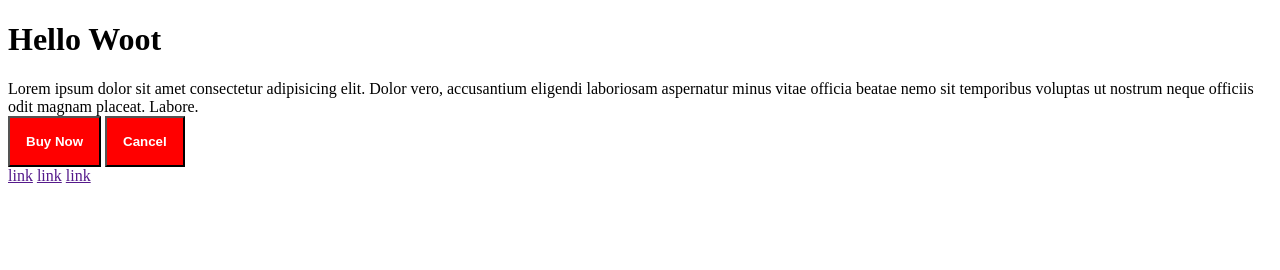
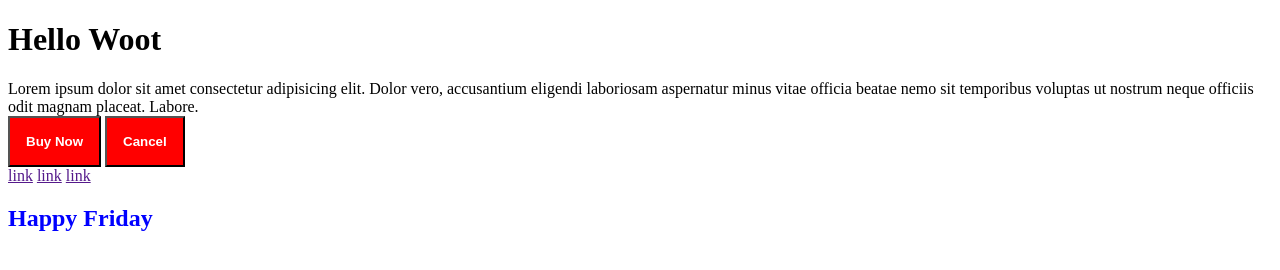
Before and after one commit to worrawutp/karat-test-git, a plain HTML site: page index.html in a window 1280 px wide. Drawn offline with Linux system fonts and the light colour scheme.

Commit message:
add title "Happy Friday" with h2 tag

```diff
--- a/index.html
+++ b/index.html
@@ -18,5 +18,6 @@
   <a href="">link</a>
   <a href="">link</a>
   <a href="">link</a>
+  <h2>Happy Friday</h2>
 </body>
 </html>
--- a/main.css
+++ b/main.css
@@ -4,3 +4,6 @@
   color: white;
   font-weight: 700;
 }
+h2 {
+  color: blue;
+}
```
